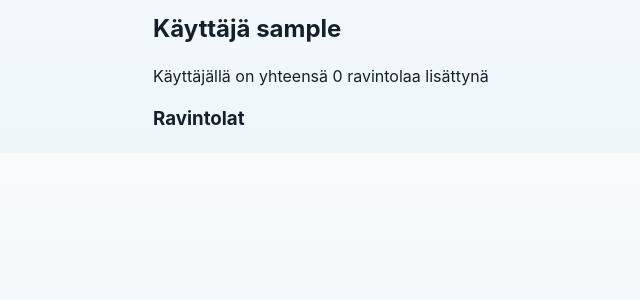
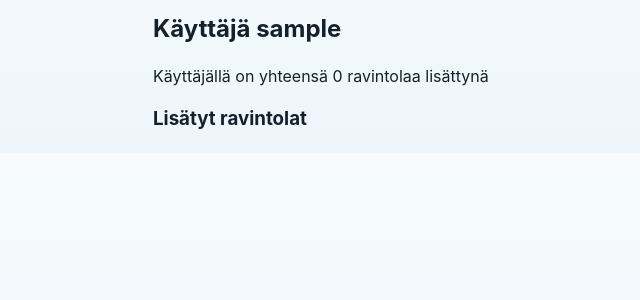
Before and after one commit to pratsku/ravintola, a Flask app: page /user/1 in a window 1280 px wide. Shown: the part 144-444 px from the top of the page, without its empty margins (37-677 px from the left). Run offline with Flask 3, Linux system fonts and the light colour scheme; the visitor is signed in with stand-in values (Sample User, id 1); data comes from the database, SQL or seed files in the repository; data that the repository does not hold is empty.

Commit message:
Fixed typo

```diff
--- a/templates/show_user.html
+++ b/templates/show_user.html
@@ -7,7 +7,7 @@
 <p>
   Käyttäjällä on yhteensä {{ restaurants | length }} ravintolaa lisättynä
 </p>
-<h3>Ravintolat</h3>
+<h3>Lisätyt ravintolat</h3>
 <ul>
   {% for restaurant in restaurants %}
   <li> <a href="/item/{{ restaurant.id }}">{{ restaurant.name }} </a></li>
```
